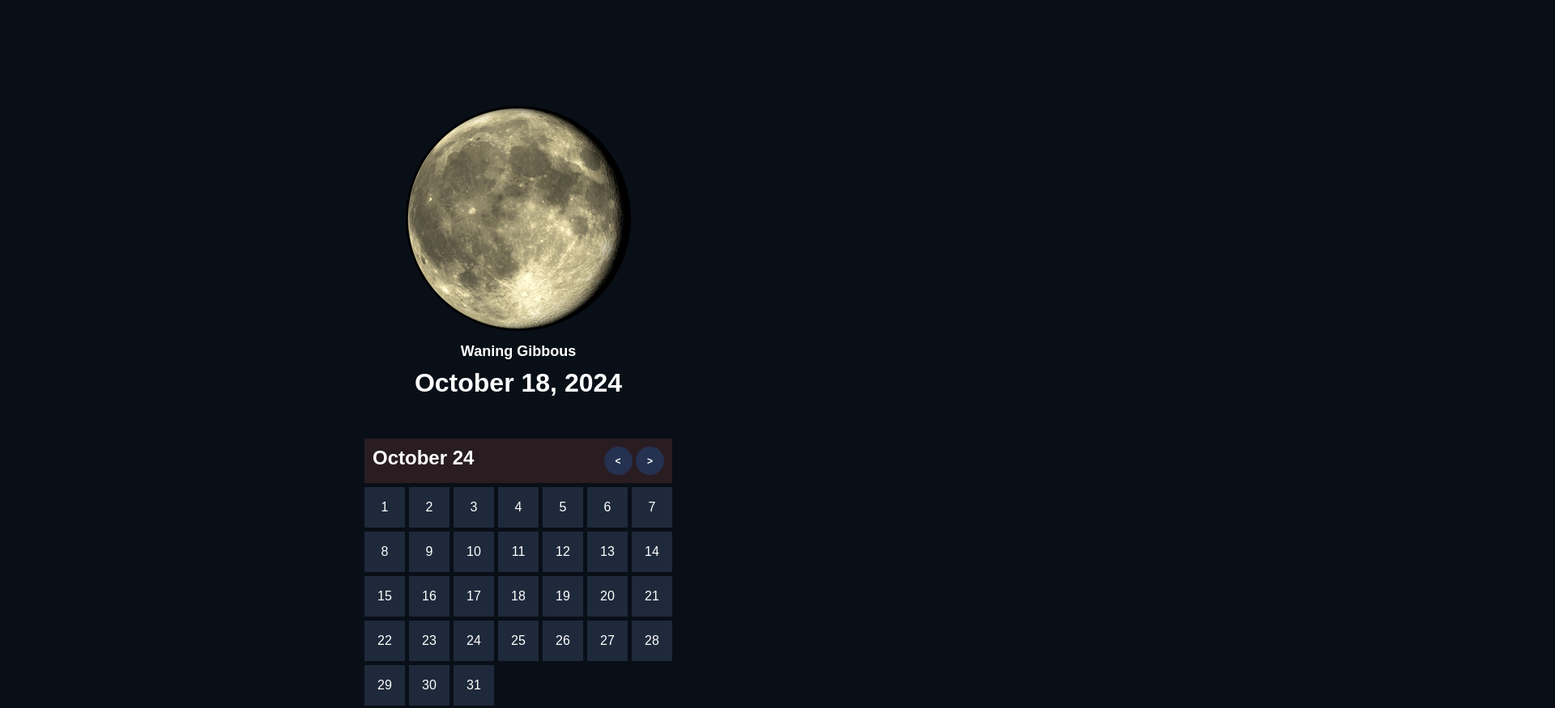
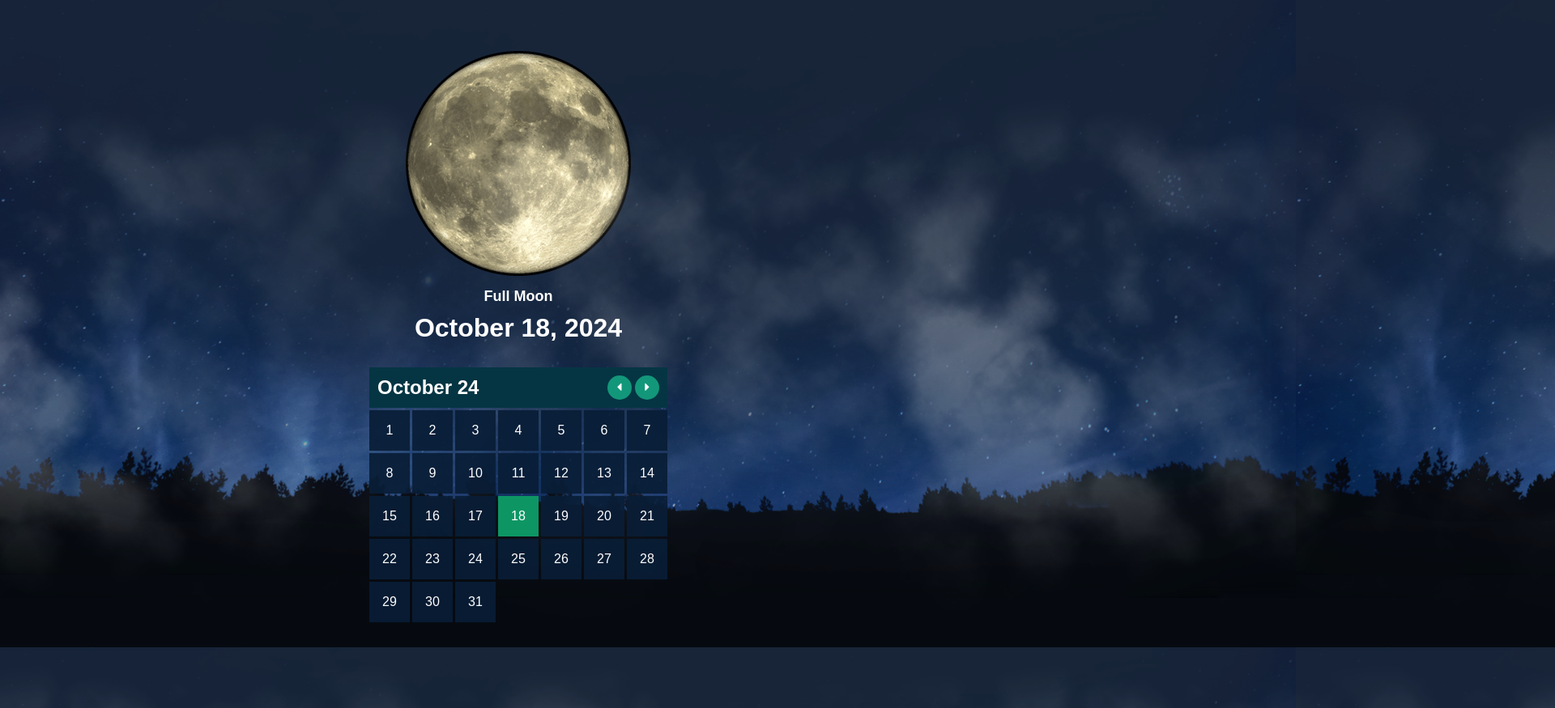
Before and after one commit to mohammadhares/moonphase, a plain HTML site: page index.html in a window 1280 px wide. Shown: the top 875 px of the page at 81% size, 1920 px wide, since content can reach past the window. Drawn offline with Linux system fonts and the light colour scheme.

Commit message:
Enhanced the code and added new features

```diff
--- a/css/style.css
+++ b/css/style.css
@@ -13,12 +13,14 @@ body{
     justify-content: center;
     flex-direction: column;
     color: #fff;
+    background: url('./../images/bg_bot_big.png');
+    background-size: cover;
+    overflow-x: hidden;
 }
-
 
 .moon-phase-display{
     text-align: center;
-    margin-top: 100px !important;
+    margin-top: 20px;
 }
 
 #moon-phase-name{
@@ -31,53 +33,99 @@ body{
     margin-top: 10px;
 }
 
-
 .calendar{
     display: flex;
     flex-direction: column;
     align-items: center;
-    margin-top: 50px;
+    margin-top: 30px;
+    z-index: 9999;
 }
 
 header{
-    background-color: #52303071;
+    background-color: #053543;
+    color: #fff;
+    padding: 10px;
+    text-align: center;
+    margin-bottom:3px;
+    width: 100%;
     display: flex;
     justify-content: space-between;
-    width: 100%;
+    align-items: center;
+    cursor: pointer;
     padding: 10px;
-    margin-bottom: 5px;
+}
+
+header .indicator{
+    background-color: #13977a;
+    width: 30px;
+    height: 30px;
+    border-radius: 50%;
+    border: none;
+    outline:none;
     cursor: pointer;
 }
 
-header button{
-    background-color: rgb(37, 49, 80);
-    border: none;
+header .indicator .fa{
     color: #fff;
-    font-size: 12px;
-    font-weight: bold;
-    border-radius: 50%;
-    width: 35px;
-    height: 35px;
-    cursor: pointer;
+    font-size: 16px;
 }
 
 #calendar-grid{
     display: grid;
     grid-template-columns: repeat(7 , 50px);
-    gap: 5px;
+    gap: 3px;
 }
 
 #calendar-grid div{
     width: 50px;
     height: 50px;
-    background-color: rgb(30, 42, 59);
-    color: #fff;
+    background-color: rgba(9, 30, 55, 0.926);
     display: flex;
     align-items: center;
     justify-content: center;
     cursor: pointer;
 }
 
+
 #calendar-grid div:hover{
-    background-color: rgb(48, 62, 80);
+    background-color: #03784d
 }
+
+.selected{
+    background-color: #0d9664 !important;
+}
+
+.moving-clouds{
+    background: url('./../images/clouds.png');
+    position: absolute;
+    top: 100px;
+    left: 0;
+    width: 250em;
+    height: 50em;
+    animation: cloudLoop 50s linear infinite;
+    overflow-x: hidden;
+}
+
+#moon-image {
+    transition: all 3s;
+}
+
+@keyframes cloudLoop {
+    0% {
+        transform: translate3D(0, 0 , 0);
+    }
+    100% {
+        transform: translate3D(-50%, 0 , 0);
+    }
+}
+
+@media screen and (max-width: 768px) {
+    #calendar-grid{
+        grid-template-columns: repeat(7 , 40px);
+    }
+
+    #calendar-grid div{
+        width: 40px;
+        height: 40px;
+    }
+}
--- a/index.html
+++ b/index.html
@@ -5,12 +5,14 @@
     <meta charset="UTF-8">
     <meta name="viewport" content="width=device-width, initial-scale=1.0">
     <title>Moon Phase Project</title>
+    <link rel="stylesheet" href="https://cdnjs.cloudflare.com/ajax/libs/font-awesome/4.7.0/css/font-awesome.min.css">
     <link rel="stylesheet" href="./css/style.css">
+
 </head>
 <body>
-
+    <div class="moving-clouds"></div>
     <div class="moon-phase-display">
-        <img id="moon-image" src="./images/8.png" alt="Moon">
+        <img src="./images/8.png" alt="Moon Phase" id="moon-image">
         <p id="moon-phase-name"></p>
         <h1 id="selected-date"></h1>
     </div>
@@ -19,11 +21,17 @@
         <header>
             <h2 id="current-month"></h2>
             <div>
-                <button id="prev-month" onclick="prevMonth()">&#60;</button>
-                <button id="next-month" onclick="nextMonth()">&#62;</button>
+                <button class="indicator" onclick="prevMonth()">
+                    <i class="fa fa-caret-left"></i>
+                </button>
+                <button  class="indicator" onclick="nextMonth()">
+                    <i class="fa fa-caret-right"></i>
+                </button>
             </div>
         </header>
-        <div id="calendar-grid"></div>
+        <div id="calendar-grid">
+            <!-- Calendar grid will be populated here -->
+        </div>
     </div>
 
     <script src="./javascript/app.js"></script>
--- a/javascript/app.js
+++ b/javascript/app.js
@@ -10,29 +10,44 @@ const moonPhases = [
 ]
 
 const moonCycleDays = 29.5
-const newMoonDate = new Date(2024, 0, 12)
+const newMoonDate = new Date(2024, 0, 10)
 
 let currentMonth = new Date().getMonth()
 let currentYear = new Date().getFullYear()
 
-// Create Calendar ----------------------------------------------------------------
+let selectedDay = new Date().getDate()
+
+// Calendar ----------------------------------------------------------------
+
 function createCalendar(month, year) {
     let calendarGrid = document.getElementById("calendar-grid")
     const monthsDays = new Date(year, month + 1, 0).getDate()
-    let DivElement = ``
+    let divElements = ``
     for (let day = 1; day <= monthsDays; day++) {
-        DivElement += `
-            <div onclick="handleDaySelect(${day})"> ${day} </div>
+        divElements += `
+            <div
+                class="${selectedDay === day ? 'selected' : ''}"
+                onclick="handleDaySelect(${day})">${day}
+            </div>
         `
     }
-    calendarGrid.innerHTML = DivElement
+    calendarGrid.innerHTML = divElements
+
     document.getElementById("current-month").innerText = new Date(year, month).toLocaleString('en-US', {
         year: '2-digit',
         month: 'long'
     })
 }
 
-function prevMonth(){
+function handleDaySelect(day) {
+    selectedDay = day
+    const date = new Date(currentYear, currentMonth, day)
+    const moonIndex = getMoonPhaseIndex(date)
+    displayMoonPhase(date, moonIndex)
+    createCalendar(currentMonth, currentYear)
+}
+
+function prevMonth() {
     currentMonth--
     if (currentMonth < 0) {
         currentMonth = 11
@@ -41,48 +56,50 @@ function prevMonth(){
     createCalendar(currentMonth, currentYear)
 }
 
-function nextMonth(){
+function nextMonth() {
     currentMonth++
-    if(currentMonth > 11){
+    if (currentMonth > 11) {
         currentMonth = 0
         currentYear++
     }
     createCalendar(currentMonth, currentYear)
 }
 
-function handleDaySelect(day) {
-    const modifiedDate = new Date(2024, 9, day)
-    const index = getMoonPhaseIndex(modifiedDate)
-    displayMoon(modifiedDate , index)
-}
 
-// Main function ----------------------------------------------------------------
+// Display Moon Phase
 function getMoonPhaseIndex(date) {
     const daysSinceNewMoon = Math.floor((date - newMoonDate) / (1000 * 60 * 60 * 24))
-    const moonAge = daysSinceNewMoon % moonCycleDays
+    const moonAge = Math.floor(daysSinceNewMoon % moonCycleDays)
     const index = Math.floor((moonAge / moonCycleDays) * moonImages.length)
     return index
 }
 
-
-function showCurrentMoonPhase() {
-    const today = new Date()
-    const index = getMoonPhaseIndex(today)
-    displayMoon(today , index)
-}
-
-
-function displayMoon(date , index){
-    document.getElementById("moon-image").src = `./images/${moonImages[index]}`
-    document.getElementById("moon-phase-name").innerText = moonPhases[Math.floor(index / 2)]
-    document.getElementById("selected-date").innerText = date.toLocaleString('en-US', {
+function displayMoonPhase(date, index) {
+    let img = document.getElementById("moon-image")
+    img.style.opacity = 0;
+    setTimeout(() => {
+        img.src = `./images/${moonImages[index]}`
+        img.onload = () => {
+            img.style.opacity = 1
+        }
+    }, 500)
+    document.getElementById("moon-phase-name").textContent = moonPhases[Math.floor(index / 2)]
+    document.getElementById("selected-date").textContent = date.toLocaleString('en-US', {
         year: 'numeric',
         month: 'long',
         day: 'numeric'
     })
 }
 
+function showCurrentPhase() {
+    const today = new Date()
+    const index = getMoonPhaseIndex(today)
+    displayMoonPhase(today, index)
+}
 
+showCurrentPhase()
+createCalendar(currentMonth, currentYear)
 
-createCalendar(currentMonth, currentYear)
-showCurrentMoonPhase()
+window.onload = () => {
+    document.body.style.height = `${window.innerHeight}px`
+}
```
Also changed, not shown: images/bg_bot_big.png (added), images/clouds.png (added).
